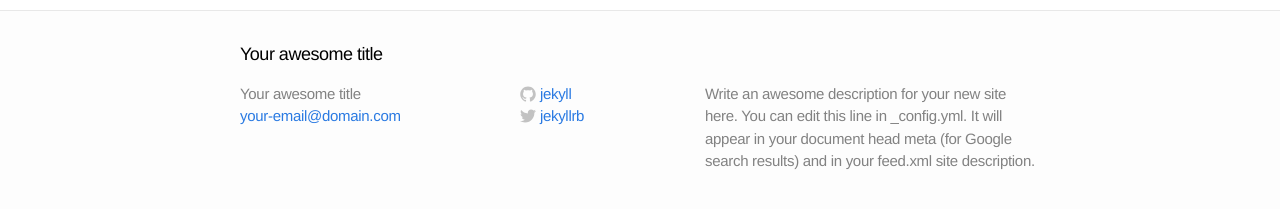
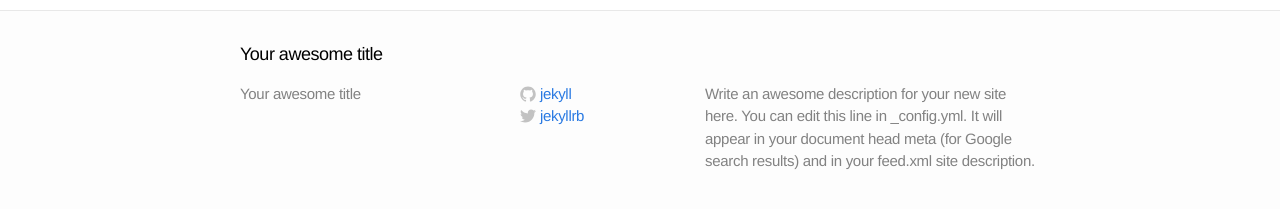
Before and after one commit to haracane/sample-blog.enogineer.com, a Jekyll site: the page built from index.html, in a window 1280 px wide. Shown: the part 265-474 px from the top of the page. Built offline with Jekyll 4.4.1, drawn with Linux system fonts in a browser that asks for light colours.

Commit message:
Disable E-mail

```diff
--- a/_config.yml
+++ b/_config.yml
@@ -1,6 +1,5 @@
 # Site settings
 title: Your awesome title
-email: your-email@domain.com
 description: "Write an awesome description for your new site here. You can edit this line in _config.yml. It will appear in your document head meta (for Google search results) and in your feed.xml site description."
 baseurl: ""
 url: "http://yourdomain.com"
--- a/_includes/footer.html
+++ b/_includes/footer.html
@@ -7,7 +7,7 @@
     <div class="footer-col-1 column">
       <ul>
         <li>{{ site.title }}</li>
-        <li><a href="mailto:{{ site.email }}">{{ site.email }}</a></li>
+        {% if site.email %}<li><a href="mailto:{{ site.email }}">{{ site.email }}</a></li>{% endif %}
       </ul>
     </div>
 
```
